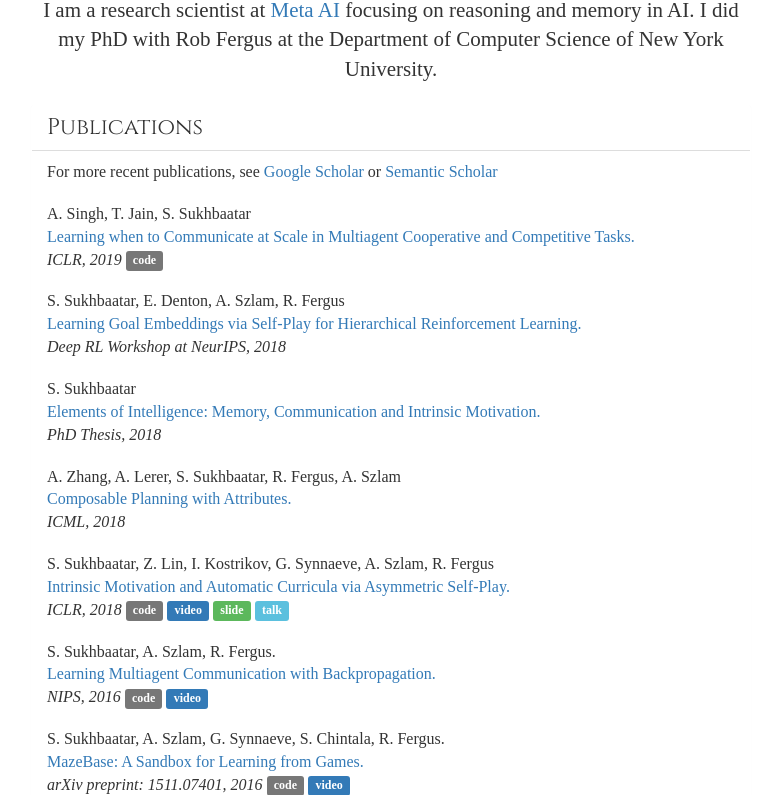
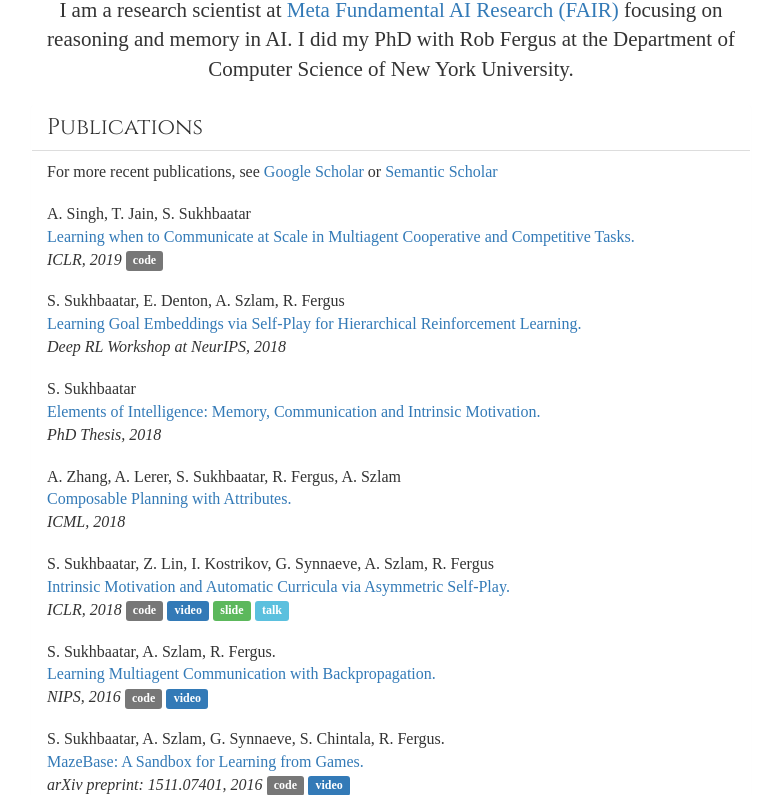
Before and after one commit to tesatory/tesatory.github.io, a plain HTML site: page index.html in a window 1280 px wide. Shown: the part 237-1032 px from the top of the page, without its empty margins (249-1030 px from the left). Drawn offline with nearby package versions, Linux system fonts and the light colour scheme; a web font is replaced by a local one.

Commit message:
Update index.html

```diff
--- a/index.html
+++ b/index.html
@@ -54,7 +54,7 @@
 			Sainbayar Sukhbaatar
 		</h2>
 		<p class="text-center lead">
-			I am a research scientist at <a href="http://ai.facebook.com/people/sainbayar-sukhbaatar/" target="_blank">Meta AI</a> focusing on reasoning and memory in AI. I did my PhD with Rob Fergus at the Department of Computer Science of New York University.
+			I am a research scientist at <a href="http://ai.meta.com/" target="_blank">Meta Fundamental AI Research (FAIR)</a> focusing on reasoning and memory in AI. I did my PhD with Rob Fergus at the Department of Computer Science of New York University.
 			<br/>
 			<!--<br/>
 			<a class="btn btn-social-icon btn-github" href="http://github.com/tesatory" target="_blank">
```
